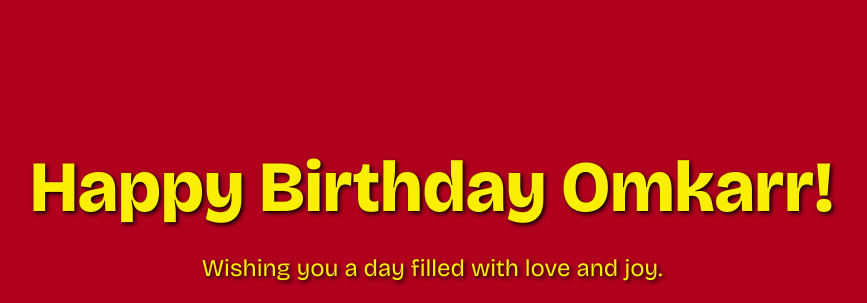
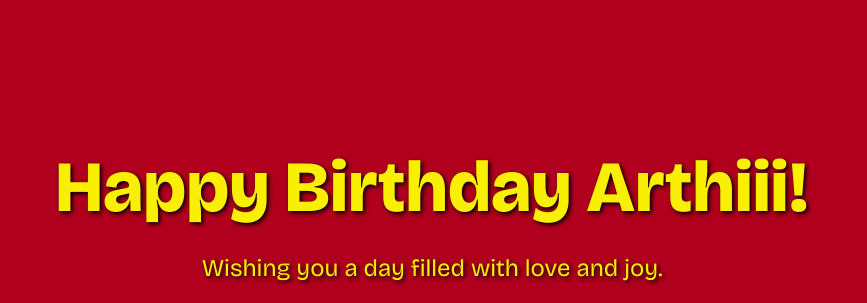
Before and after one commit to weekmedia/Birthday, a plain HTML site: page index.html in a window 1280 px wide. Shown: the top 303 px of the page, without its empty margins (208-1075 px from the left). Drawn offline with nearby package versions, Linux system fonts and the light colour scheme.

Commit message:
Update index.html

```diff
--- a/index.html
+++ b/index.html
@@ -76,7 +76,7 @@
 </head>
 <body>
     <div class="greeting">
-        <h1>Happy Birthday Omkarr!</h1>
+        <h1>Happy Birthday Arthiii!</h1>
         <p>Wishing you a day filled with love and joy.</p>
         <div class="audio-control">
             <div class="audio-button" id="audioButton">
```
